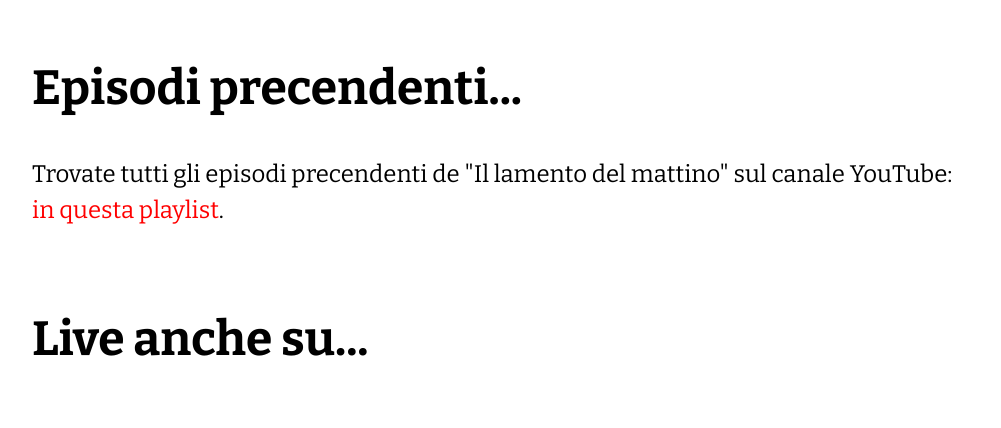
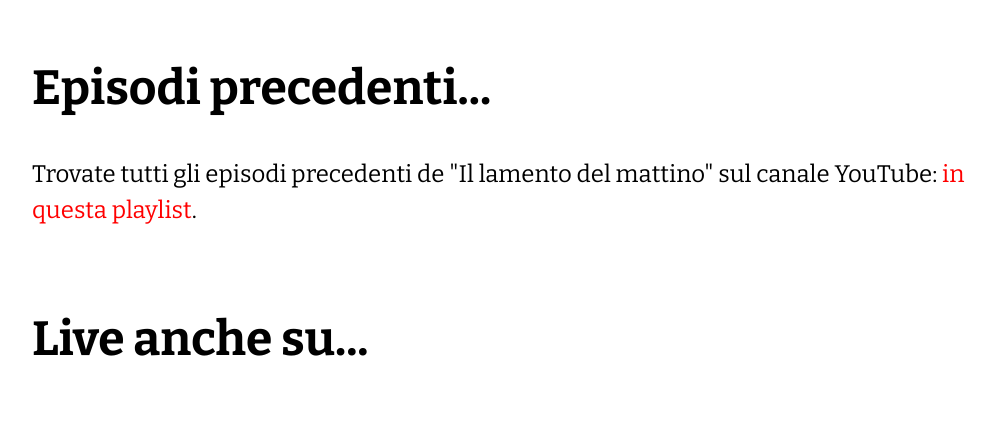
Before and after one commit to napolux/lamento.live, a plain HTML site: page index.html in a window 1280 px wide. Shown: the part 674-1102 px from the top of the page, without its empty margins (139-1140 px from the left). Drawn offline with nearby package versions, Linux system fonts and the light colour scheme.

Commit message:
Precendenti

```diff
--- a/index.html
+++ b/index.html
@@ -43,8 +43,8 @@
     </div>
     <div class="grid">
         <div class="unit whole">
-            <h2>Episodi precendenti...</h2>
-            <p>Trovate tutti gli episodi precendenti de "Il lamento del mattino" sul canale YouTube: <a
+            <h2>Episodi precedenti...</h2>
+            <p>Trovate tutti gli episodi precedenti de "Il lamento del mattino" sul canale YouTube: <a
                     href="https://www.youtube.com/playlist?list=PLXKZSajPBnfq79jm2uTzJrvRn0dUl2qpw" target="_blank">in
                     questa playlist</a>.</p>
         </div>
```
